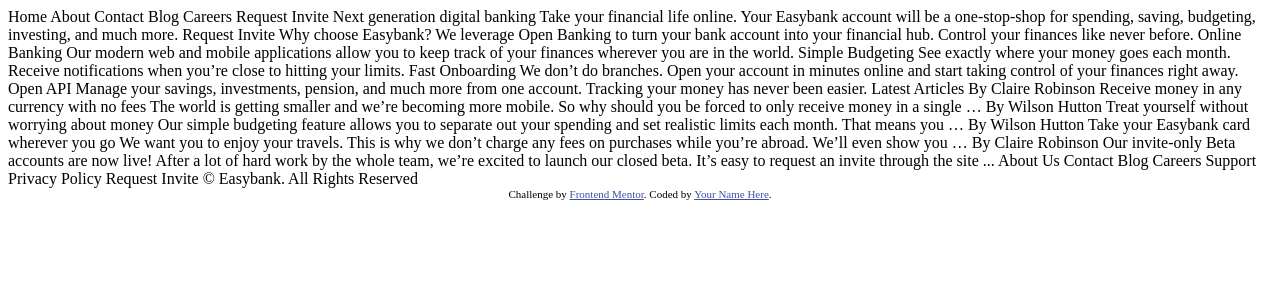
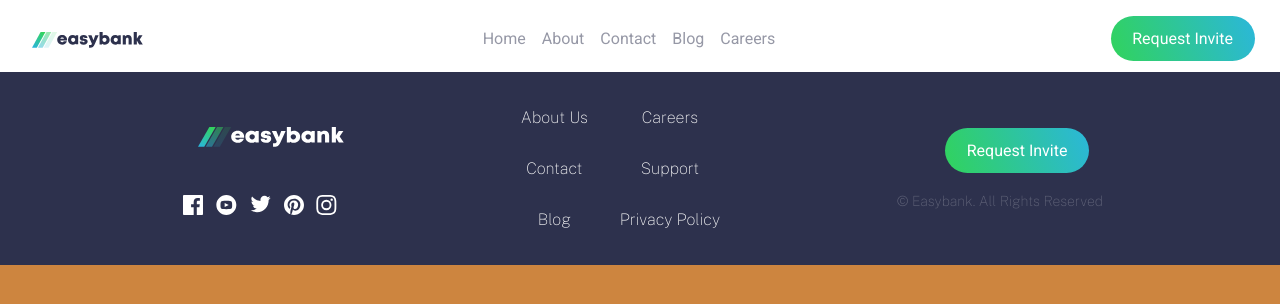
Before and after one commit to AngeelVallem/bootcamp11g, a plain HTML site: page Practicas/Practica4/easybank-landing-page-master/index.html in a window 1280 px wide. Drawn offline with nearby package versions, Linux system fonts and the light colour scheme.

Commit message:
Subiendo Practica con Bootstrap

```diff
--- /dev/null
+++ b/Practicas/Practica4/easybank-landing-page-master/css/styles.scss
@@ -0,0 +1,311 @@
+@import url("https://fonts.googleapis.com/css2?family=Public+Sans:ital,wght@0,100;1,200&family=Roboto&display=swap");
+
+* {
+  margin: 0;
+  padding: 0;
+  box-sizing: border-box;
+  font-family: "Roboto", sans-serif;
+}
+
+/*VARIABLES*/
+
+//PRIMARY COLORS
+$Dark-blue: hsl(233, 26%, 24%);
+$Lime-Green: hsl(136, 65%, 51%);
+$Brigh-Cyan: hsl(192, 70%, 51%);
+
+//NEUTRAL COLORS
+$Grayish-Blue: hsl(233, 8%, 62%);
+$Light-Grayish-Blue: hsl(220, 16%, 96%);
+$Very-Light-Gray: hsl(0, 0%, 98%);
+$White: hsl(0, 0%, 100%);
+
+body {
+  width: 100%;
+  background-color: peru;
+}
+
+//NAVBAR
+
+header {
+  width: 100vw;
+  height: 4.5rem;
+  background-color: $White;
+  position: relative;
+  z-index: 999;
+
+  .nav-container {
+    width: 100vw;
+
+    .logo {
+      height: 1rem;
+
+      position: absolute;
+      top: 2rem;
+      left: 2rem;
+      cursor: pointer;
+    }
+
+    nav {
+      display: flex;
+      justify-content: flex-end;
+      align-items: center;
+      padding: 1rem 1.4rem;
+      //flex-wrap: wrap;
+
+      .check {
+        display: none;
+      }
+
+      .b-menu {
+        display: none;
+      }
+
+      .nav-ul,
+      .btn {
+        margin: 0 3px;
+      }
+
+      .nav-ul {
+        display: flex;
+        justify-content: center;
+        align-items: center;
+        margin: 0 auto;
+        padding-left: 8rem;
+
+        .nav-li {
+          list-style: none;
+          margin: 0 0.5rem;
+
+          a {
+            font-size: 1rem;
+            text-decoration: none;
+            color: $Grayish-Blue;
+            padding-bottom: 1.5rem;
+            position: relative;
+
+            &:hover {
+              color: $Dark-blue;
+            }
+
+            &::before {
+              content: "";
+              position: absolute;
+              left: 0;
+              bottom: 0;
+              width: 100%;
+              height: 0.2rem;
+              background: linear-gradient(70deg, $Lime-Green, $Brigh-Cyan);
+              opacity: 0;
+              transform: scaleX(0);
+              transform-origin: left;
+              transition-property: all;
+              transition-duration: 0.3s;
+            }
+
+            &:hover::before {
+              opacity: 1;
+              transform: scaleX(1);
+            }
+          }
+        }
+      }
+
+      .btn {
+        width: 9rem;
+        height: 2.8rem;
+        font-size: 1rem;
+        display: flex;
+        justify-content: center;
+        align-items: center;
+        border-radius: 30px;
+        color: $White;
+        text-decoration: none;
+
+        background: linear-gradient(70deg, $Lime-Green, $Brigh-Cyan);
+
+        &:hover {
+          background: linear-gradient(
+            70deg,
+            hsl(136, 56%, 59%),
+            hsl(192, 47%, 57%)
+          );
+        }
+      }
+    }
+  }
+}
+
+//FOOTER
+.footer-container {
+  width: 100vw;
+  height: 70vh;
+  background-color: $Dark-blue;
+  display: flex;
+  flex-direction: column;
+  justify-content: space-evenly;
+  align-items: center;
+  color: $White;
+  padding: 20px 0;
+
+  .logo {
+    margin-left: 1.3rem;
+  }
+
+  .images-container {
+    margin-top: 20px;
+
+    a {
+      margin: 0 0.4rem;
+
+      img {
+        &:hover {
+          transform: scale(1.1, 1.1);
+        }
+      }
+    }
+  }
+
+  ul {
+    list-style: none;
+    text-align: center;
+
+    a {
+      text-decoration: none;
+      color: $Very-Light-Gray;
+
+      &:hover {
+        color: $Lime-Green;
+      }
+    }
+
+    li {
+      margin: 1rem 0;
+      font-family: "Public Sans";
+    }
+  }
+
+  .button {
+    width: 9rem;
+    height: 2.8rem;
+    margin-left: 2.1rem;
+    display: flex;
+    justify-content: center;
+    align-items: center;
+    border-radius: 30px;
+    background: linear-gradient(70deg, $Lime-Green, $Brigh-Cyan);
+    cursor: pointer;
+    transition: all 0.5s;
+
+    &:hover {
+      background: linear-gradient(
+        70deg,
+        hsl(136, 56%, 59%),
+        hsl(192, 47%, 57%)
+      );
+    }
+  }
+
+  p {
+    font-size: 14px;
+    padding-top: 20px;
+    color: $Grayish-Blue;
+    opacity: 0.5;
+    font-family: "Public Sans";
+  }
+}
+
+
+//Responsive
+
+@media screen and(max-width:768px) {
+  header {
+    .nav-container {
+      nav {
+        padding-top: 2rem;
+
+        .btn {
+          display: none;
+        }
+
+        .b-menu {
+          display: inline-flex;
+          position: absolute;
+          top: 2rem;
+          right: 2rem;
+          cursor: pointer;
+        }
+
+        .nav-ul {
+          flex-direction: column;
+          width: 90%;
+          margin: 0 auto;
+          padding: 1rem 0;
+          margin-top: 4rem;
+          background-color: $White;
+
+          border-radius: 0.3rem;
+          transform: translateY(-200%);
+          transition: all 0.5s;
+          z-index: 999;
+
+          .nav-li {
+            padding: 1rem 0;
+            font: 1.6rem;
+
+            a {
+              color: $Dark-blue;
+
+              &:hover {
+                color: $Lime-Green;
+              }
+
+              &:hover::before {
+                opacity: 0;
+              }
+            }
+          }
+        }
+      }
+
+      #toggle:checked ~ .nav-ul {
+        transform: translateY(1%);
+      }
+
+      #toggle:checked ~ .b-menu img {
+        transform: scale(1.1, 1.1);
+      }
+    }
+  }
+}
+
+@media screen and(min-width:768px) {
+  .footer-container {
+    flex-direction: row;
+    flex-wrap: wrap;
+    height: 10%;
+
+    div {
+      display: flex;
+      flex-direction: column;
+      flex-wrap: wrap;
+
+      .images-container {
+        height: 1rem;
+        margin-top: 3rem;
+      }
+
+      .button {
+        margin-left: 3rem;
+      }
+    }
+
+    ul {
+      display: flex;
+
+      .ml {
+        margin-left: 2rem;
+      }
+    }
+  }
+}
--- a/Practicas/Practica4/easybank-landing-page-master/index.html
+++ b/Practicas/Practica4/easybank-landing-page-master/index.html
@@ -1,101 +1,129 @@
 <!DOCTYPE html>
 <html lang="en">
+
 <head>
   <meta charset="UTF-8">
-  <meta name="viewport" content="width=device-width, initial-scale=1.0"> <!-- displays site properly based on user's device -->
+  <meta name="viewport" content="width=device-width, initial-scale=1.0">
+  <!-- displays site properly based on user's device -->
 
   <link rel="icon" type="image/png" sizes="32x32" href="./images/favicon-32x32.png">
+  <link rel="stylesheet" href="css/styles.css">
 
-  <title>Frontend Mentor | Easybank landing page</title>
 
-  <!-- Feel free to remove these styles or customise in your own stylesheet 👍 -->
-  <style>
-    .attribution { font-size: 11px; text-align: center; }
-    .attribution a { color: hsl(228, 45%, 44%); }
-  </style>
+  <title>Frontend Challenge | (Angel, Eric, Hugo) Equipo 3⃣</title>
+
+
 </head>
+
 <body>
 
-  Home
-  About
-  Contact
-  Blog
-  Careers
+  <header>
 
-  Request Invite
+    <div class="nav-container">
+
+      <img src="images/logo.svg" alt="Logo" class="logo">
+      <nav>
+
+        <input type="checkbox" class="check" id="toggle">
+
+        <label for="toggle" class="b-menu">
+          <!-- Hamburger icon -->
+          <img src="images/icon-hamburger.svg" alt="hamburger-menu">
+        </label>
+        <!-- Menu Items -->
+
+        <ul id="nav-ul" class="nav-ul">
+          <li class="nav-li"><a href="#">Home</a></li>
+          <li class="nav-li"><a href="#">About</a></li>
+          <li class="nav-li"><a href="#">Contact</a></li>
+          <li class="nav-li"><a href="#">Blog</a></li>
+          <li class="nav-li"><a href="#">Careers</a></li>
+        </ul>
+
+        <a href="#" class="btn">Request Invite</a>
+
+      </nav>
+
+    </div>
+
+
+  </header>
 
 
 
-  Next generation digital banking
-
-  Take your financial life online. Your Easybank account will be a one-stop-shop
-  for spending, saving, budgeting, investing, and much more.
-
-  Request Invite
 
 
 
-  Why choose Easybank?
 
-  We leverage Open Banking to turn your bank account into your financial hub. Control
-  your finances like never before.
+  <footer>
 
-  Online Banking
-  Our modern web and mobile applications allow you to keep track of your finances
-  wherever you are in the world.
 
-  Simple Budgeting
-  See exactly where your money goes each month. Receive notifications when you’re
-  close to hitting your limits.
+    <div class="footer-container">
 
-  Fast Onboarding
-  We don’t do branches. Open your account in minutes online and start taking control
-  of your finances right away.
+      <div>
 
-  Open API
-  Manage your savings, investments, pension, and much more from one account. Tracking
-  your money has never been easier.
+        <img class="logo" src="images/logo-white.svg" alt="logo">
+
+
+        <div class="images-container">
+          <a href=""><img src="images/icon-facebook.svg" alt="facebook-logo"></a>
+          <a href=""><img src="images/icon-youtube.svg" alt="youtube-logo"></a>
+          <a href=""><img src="images/icon-twitter.svg" alt="twitter-logo"></a>
+          <a href=""><img src="images/icon-pinterest.svg" alt="pinterest-logo"></a>
+          <a href=""><img src="images/icon-instagram.svg" alt="instagram-logo"></a>
+        </div>
+
+      </div>
 
 
 
-  Latest Articles
+      <ul>
 
-  By Claire Robinson
-  Receive money in any currency with no fees
-  The world is getting smaller and we’re becoming more mobile. So why should you be
-  forced to only receive money in a single …
-
-  By Wilson Hutton
-  Treat yourself without worrying about money
-  Our simple budgeting feature allows you to separate out your spending and set
-  realistic limits each month. That means you …
-
-  By Wilson Hutton
-  Take your Easybank card wherever you go
-  We want you to enjoy your travels. This is why we don’t charge any fees on purchases
-  while you’re abroad. We’ll even show you …
-
-  By Claire Robinson
-  Our invite-only Beta accounts are now live!
-  After a lot of hard work by the whole team, we’re excited to launch our closed beta.
-  It’s easy to request an invite through the site ...
+        <div>
+          <a href="#">
+            <li>About Us</li>
+          </a>
+          <a href="#">
+            <li>Contact</li>
+          </a>
+          <a href="#">
+            <li>Blog</li>
+          </a>
+        </div>
+        <div class="ml">
+          <a href="#">
+            <li>Careers</li>
+          </a>
+          <a href="#">
+            <li>Support</li>
+          </a>
+          <a href="#">
+            <li>Privacy Policy</li>
+          </a>
+        </div>
+      </ul>
 
 
 
-  About Us
-  Contact
-  Blog
-  Careers
-  Support
-  Privacy Policy
 
-  Request Invite
+      <div>
 
-  © Easybank. All Rights Reserved
+        <div class="button">Request Invite</div>
 
-  <div class="attribution">
-    Challenge by <a href="https://www.frontendmentor.io?ref=challenge" target="_blank">Frontend Mentor</a>.
-    Coded by <a href="#">Your Name Here</a>.
-  </div>
+        <p>&copy; Easybank. All Rights Reserved</p>
+
+
+      </div>
+
+
+    </div>
+
+
+  </footer>
+
+
+
+
 </body>
+
 </html>
--- a/hola.txt
+++ /dev/null
@@ -1 +0,0 @@
-Hola koders
```
Also changed, not shown: Practicas/practicaBootstrap/Layout2.html (added, +48 -0 lines), Practicas/practicaBootstrap/index.html (added, +46 -0 lines), Tareas/T1css/index.html (deleted, +0 -46 lines), s7Bootstrap/index.html (added, +35 -0 lines), Practicas/Practica4/easybank-landing-page-master/css/styles.css (added), Practicas/Practica4/easybank-landing-page-master/images/logo-white.svg (added), Tareas/T1css/css/styles.css (deleted), s7Bootstrap/css/style.css (added), s7Bootstrap/css/style.scss (added), 3 other files.
